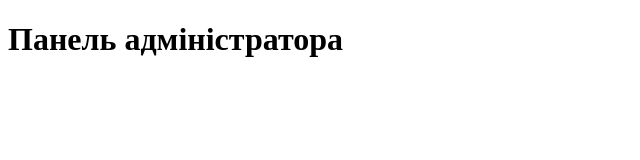
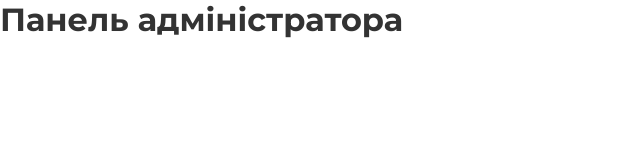
Before and after one commit to ZubalYana/Diary, a website: page public/admin/index.html in a window 1280 px wide. Shown: the whole page, without its empty margins (0-640 px from the left). Drawn offline with Linux system fonts and the light colour scheme.

Commit message:
add basic styles to the admin panel

```diff
--- a/public/admin/index.html
+++ b/public/admin/index.html
@@ -5,6 +5,7 @@
     <meta name="viewport" content="width=device-width, initial-scale=1.0">
     <title>Document</title>
     <link rel="stylesheet" href="./styles.css">
+    <link href="https://fonts.googleapis.com/css?family=Montserrat:100,200,300,regular,500,600,700,800,900,100italic,200italic,300italic,italic,500italic,600italic,700italic,800italic,900italic" rel="stylesheet" />
 </head>
 <body>
     <h1>Панель адміністратора</h1>
--- a/public/admin/styles.scss
+++ b/public/admin/styles.scss
@@ -0,0 +1,7 @@
+*{
+    margin: 0;
+    padding: 0;
+    box-sizing: border-box;
+    font-family: Montserrat;
+    color: #333;
+}
```
Also changed, not shown: public/admin/styles.css, 1 other file.
